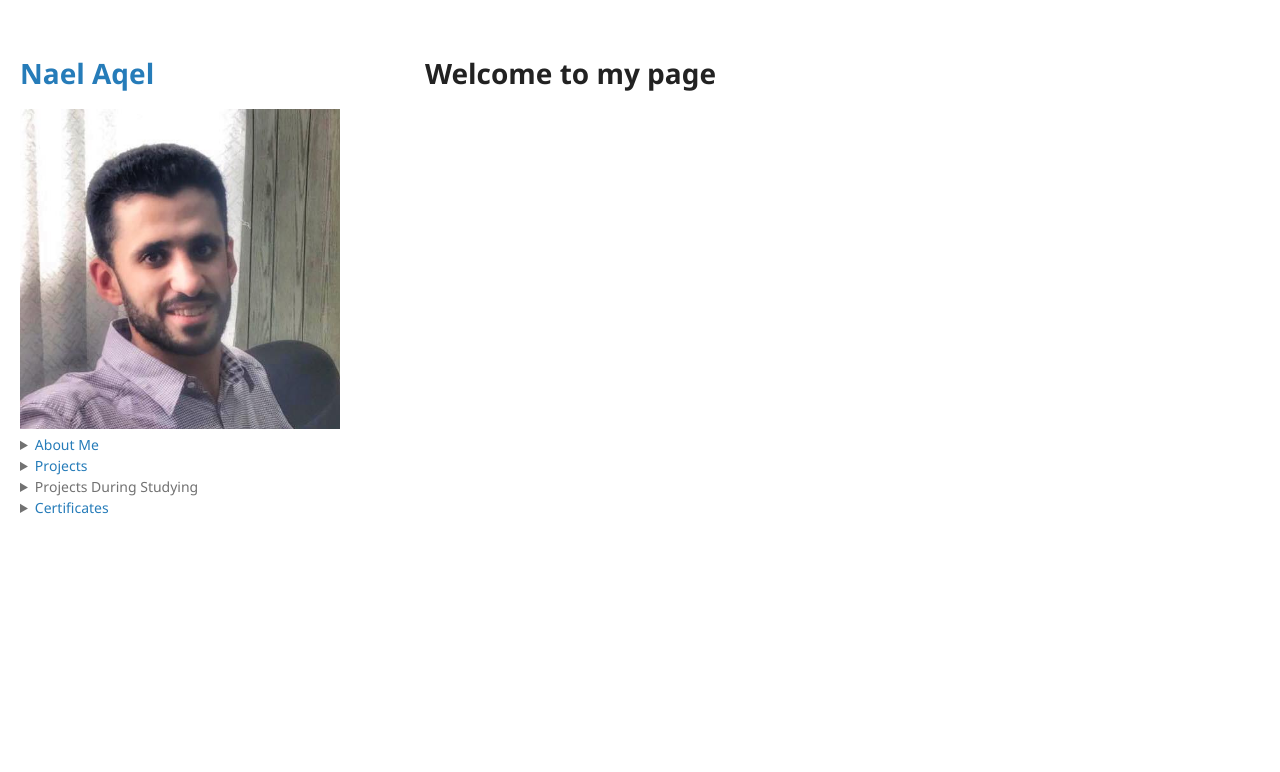
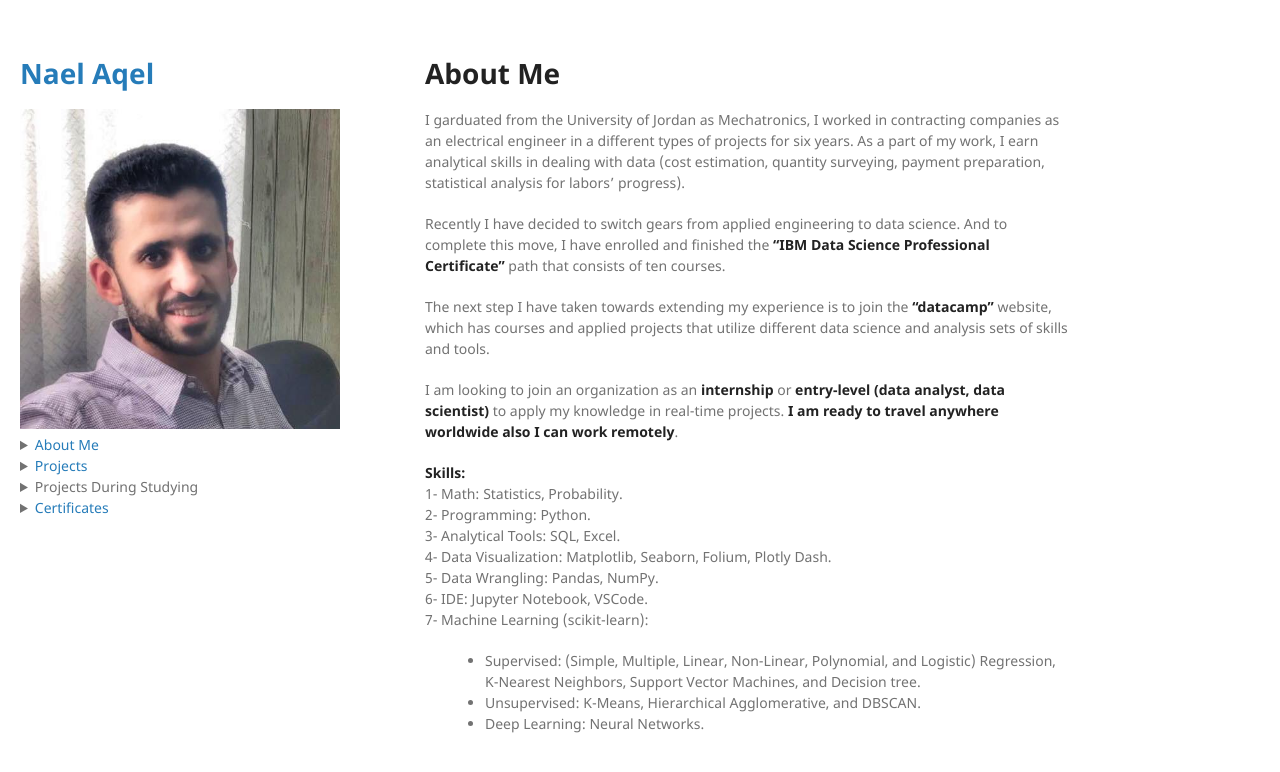
Before and after one commit to NaelAqel/naelaqel.github.io, a Jekyll site: the page built from index.md, in a window 1280 px wide. Shown: the top 772 px of the page. Built offline with Jekyll 4.4.1, drawn with Linux system fonts in a browser that asks for light colours.

Commit message:
Make this my default page

```diff
--- a/index.md
+++ b/index.md
@@ -2,4 +2,26 @@
 layout: default
 ---
 <section1></section1>
-# Welcome to my page
+# About Me
+
+I garduated from the University of Jordan as Mechatronics, I worked in contracting companies as an electrical engineer in a different types of projects for six years. As a part of my work, I earn analytical skills in dealing with data (cost estimation, quantity surveying, payment preparation, statistical analysis for labors' progress).
+
+Recently I have decided to switch gears from applied engineering to data science. And to complete this move, I have enrolled and finished the **"IBM Data Science Professional Certificate"** path that consists of ten courses.
+
+The next step I have taken towards extending my experience is to join the **"datacamp"** website, which has courses and applied projects that utilize different data science and analysis sets of skills and tools.
+
+I am looking to join an organization as an **internship** or **entry-level (data analyst, data scientist)** to apply my knowledge in real-time projects. **I am ready to travel anywhere worldwide also I can work remotely**.
+
+
+
+**Skills:**
+1- Math: Statistics, Probability.
+2- Programming: Python.
+3- Analytical Tools: SQL, Excel.
+4- Data Visualization: Matplotlib, Seaborn, Folium, Plotly Dash.
+5- Data Wrangling: Pandas, NumPy.
+6- IDE: Jupyter Notebook, VSCode.
+7- Machine Learning (scikit-learn):
+- Supervised: (Simple, Multiple, Linear, Non-Linear, Polynomial, and Logistic) Regression, K-Nearest Neighbors, Support Vector Machines, and Decision tree.
+- Unsupervised: K-Means, Hierarchical Agglomerative, and DBSCAN.
+- Deep Learning: Neural Networks.
```
